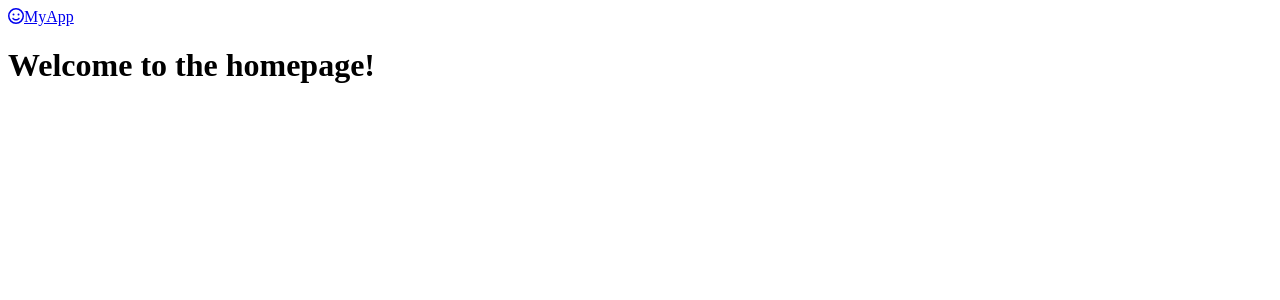
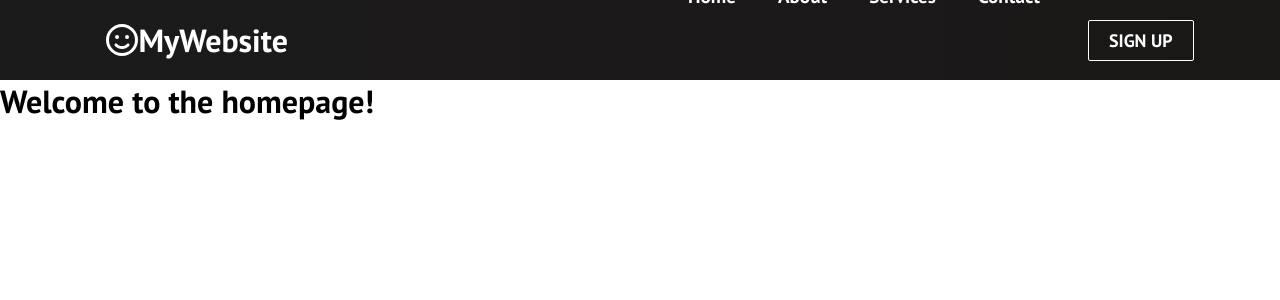
Before and after one commit to JonathanDarg/React-Website, a React (Create React App) app: page / in a window 1280 px wide. Shown: the top 300 px of the page. Built offline with nearby package versions, Linux system fonts and the light colour scheme.

Commit message:
mostly working navbar

```diff
--- a/package.json
+++ b/package.json
@@ -5,6 +5,7 @@
   "dependencies": {
     "@fortawesome/fontawesome-svg-core": "^6.7.2",
     "@fortawesome/free-regular-svg-icons": "^6.7.2",
+    "@fortawesome/free-solid-svg-icons": "^6.7.2",
     "@fortawesome/react-fontawesome": "^0.2.2",
     "@testing-library/dom": "^10.4.0",
     "@testing-library/jest-dom": "^6.6.3",
--- a/public/index.html
+++ b/public/index.html
@@ -9,6 +9,10 @@
       name="description"
       content="Web site created using create-react-app"
     />
+    <link
+    href="https://fonts.googleapis.com/css2?family=PT+Sans:wght@700&display=swap"
+    rel="stylesheet"
+  />
     <link rel="apple-touch-icon" href="%PUBLIC_URL%/logo192.png" />
     <!--
       manifest.json provides metadata used when your web app is installed on a
--- a/src/App.css
+++ b/src/App.css
@@ -0,0 +1,50 @@
+* {
+    box-sizing: border-box;
+    margin: 0;
+    padding: 0;
+    font-family: 'PT Sans', sans-serif;
+  }
+
+  .home,
+  .about,
+  .services,
+  .Contact,
+  .sign-up {
+    display: flex;
+    height: 90vh;
+    align-items: center;
+    justify-content: center;
+    font-size: 3rem;
+  }
+
+  .services {
+    background-position: center;
+    background-size: cover;
+    background-repeat: no-repeat;
+    color: #fff;
+    font-size: 100px;
+  }
+
+  .about {
+    background-position: center;
+    background-size: fill;
+    background-repeat: no-repeat;
+    color: #fff;
+    font-size: 100px;
+  }
+
+  .Contact {
+    background-position: center;
+    background-size: cover;
+    background-repeat: no-repeat;
+    color: #fff;
+    font-size: 100px;
+  }
+
+  .sign-up {
+    background-position: center;
+    background-size: cover;
+    background-repeat: no-repeat;
+    color: #fff;
+    font-size: 100px;
+  }
--- /dev/null
+++ b/src/components/Button.css
@@ -0,0 +1,43 @@
+:root {
+    --primary: #fff;
+  }
+
+  .btn {
+    padding: 8px 20px;
+    border-radius: 2px;
+    outline: none;
+    border: none;
+    cursor: pointer;
+  }
+
+  .btn--primary {
+    background-color: var(--primary);
+    color: #242424;
+    border: 1px solid var(--primary);
+  }
+
+  .btn--outline {
+    background-color: transparent;
+    color: #fff;
+    padding: 8px 20px;
+    border: 1px solid var(--primary);
+    transition: all 0.3s ease-out;
+  }
+
+  .btn--medium {
+    padding: 8px 20px;
+    font-size: 18px;
+  }
+
+  .btn--large {
+    padding: 12px 26px;
+    font-size: 20px;
+  }
+
+  .btn--large:hover,
+  .btn--medium:hover {
+    transition: all 0.3s ease-out;
+    background: #fff;
+    color: #242424;
+    transition: 250ms;
+  }
--- /dev/null
+++ b/src/components/Button.js
@@ -0,0 +1,36 @@
+import React from 'react'
+import './Button.css'
+import { Link } from 'react-router-dom'
+
+const StyleSheet = ['btn--primary', 'btn--outline']
+const SizeSheet = ['btn--medium', 'btn--large']
+
+export const Button = ({
+    children,
+    onClick,
+    type,
+    buttonStyle,
+    buttonSize,
+}) => {
+    const checkButtonStyle = StyleSheet.includes(buttonStyle)
+        ? buttonStyle
+        : StyleSheet[0];
+
+    {/* check if button size is in the array, if not use the first one */}
+    const checkButtonSize = SizeSheet.includes(buttonSize)
+        ? buttonSize
+        : SizeSheet[0];
+
+
+    return (
+        <Link to='/sign-up' className='btn-mobile'>
+            <button
+            className={`btn ${checkButtonStyle} ${checkButtonSize}`}
+            onClick={onClick}
+            type={type}
+            >
+                {children}
+            </button>
+        </Link>
+    )
+};
--- a/src/components/Navbar.css
+++ b/src/components/Navbar.css
@@ -0,0 +1,165 @@
+.navbar {
+  background: linear-gradient(90deg, rgb(28, 27, 27) 0%, rgb(26, 23, 23) 100%);
+  height: 80px;
+  display: flex;
+  justify-content: center;
+  align-items: center;
+  font-size: 1.2rem;
+  position: sticky;
+  top: 0;
+  z-index: 999;
+}
+
+.navbar-container {
+  display: flex;
+  justify-content: center;
+  align-items: center;
+  height: 80px;
+  max-width: 1500px;
+}
+
+.navbar-logo {
+  color: #fff;
+  justify-self: start;
+  margin-left: 20px;
+  cursor: pointer;
+  text-decoration: none;
+  font-size: 2rem;
+  display: flex;
+  align-items: center;
+}
+
+.fa-typo3 {
+  margin-left: 0.5rem;
+  font-size: 1.8rem;
+}
+
+.nav-menu {
+  display: grid;
+  grid-template-columns: repeat(4, auto);
+  grid-gap: 10px;
+  list-style: none;
+  text-align: center;
+  width: 60vw;
+  justify-content: end;
+  margin-right: 2rem;
+}
+
+.nav-item {
+  height: 80px;
+}
+
+.nav-links {
+  color: #fff;
+  display: flex;
+  align-items: center;
+  text-decoration: none;
+  padding: 0.5rem 1rem;
+  height: 100%;
+}
+
+.nav-links:hover {
+  border-bottom: 4px solid #fff;
+  transition: all 0.2s ease-out;
+}
+
+.fa-bars {
+  color: #fff;
+}
+
+.nav-links-mobile {
+  display: none;
+}
+
+.menu-icon {
+  display: none;
+}
+
+@media screen and (max-width: 960px) {
+  .NavbarItems {
+    position: relative;
+  }
+
+  .nav-menu {
+    display: flex;
+    flex-direction: column;
+    width: 100%;
+    height: 90vh;
+    position: absolute;
+    top: 80px;
+    left: -100%;
+    opacity: 1;
+    transition: all 0.5s ease;
+  }
+
+  .nav-menu.active {
+    background: #242222;
+    left: 0;
+    opacity: 1;
+    transition: all 0.5s ease;
+    z-index: 1;
+  }
+
+  .nav-links {
+    text-align: center;
+    padding: 2rem;
+    width: 100%;
+    display: table;
+  }
+
+  .nav-links:hover {
+    background-color: #fff;
+    color: #242424;
+    border-radius: 0;
+  }
+
+  .navbar-logo {
+    position: absolute;
+    top: 0;
+    left: 0;
+    transform: translate(25%, 50%);
+  }
+
+  .menu-icon {
+    display: block;
+    position: absolute;
+    top: 0;
+    right: 0;
+    transform: translate(-100%, 60%);
+    font-size: 1.8rem;
+    cursor: pointer;
+  }
+
+  .fa-times {
+    color: #fff;
+    font-size: 2rem;
+  }
+
+  .nav-links-mobile {
+    display: block;
+    text-align: center;
+    margin: 2rem auto;
+    border-radius: 4px;
+    width: 80%;
+    text-decoration: none;
+    font-size: 1.5rem;
+    background-color: transparent;
+    color: #fff;
+    padding: 14px 20px;
+    border: 1px solid #fff;
+    transition: all 0.3s ease-out;
+  }
+
+  .nav-links-mobile:hover {
+    background: #fff;
+    color: #242424;
+    transition: 250ms;
+  }
+
+  .menu-toggle-icon {
+    color: #fff;
+    font-size: 2rem;
+    cursor: pointer;
+  }
+
+}
--- a/src/components/Navbar.js
+++ b/src/components/Navbar.js
@@ -1,21 +1,96 @@
-import React, {useState} from 'react'
+import React, { useState, useEffect } from 'react';
 import { FontAwesomeIcon } from '@fortawesome/react-fontawesome';
 import { faFaceSmile } from '@fortawesome/free-regular-svg-icons';
+import { faBars, faTimes } from '@fortawesome/free-solid-svg-icons';
 import { Link } from 'react-router-dom';
+import { Button } from './Button';
+import './Navbar.css';
 
 function Navbar() {
+  const [click, setClick] = useState(false);
+  const [button, setButton] = useState(true);
+
+  const handleClick = () => setClick(!click);
+  const closeMobileMenu = () => setClick(false);
+
+  // Show/hide SIGN UP button based on screen width
+  const showButton = () => {
+    if (window.innerWidth <= 960) {
+      setButton(false);
+    } else {
+      setButton(true);
+    }
+  };
+
+  // Only run the resize listener once on mount
+  useEffect(() => {
+    showButton();
+    window.addEventListener('resize', showButton);
+    return () => window.removeEventListener('resize', showButton);
+  }, []);
+
   return (
-      <>
     <nav className="navbar">
       <div className="navbar-container">
-            <Link to="/" className="navbar-logo">
+        <Link to="/" className="navbar-logo" onClick={closeMobileMenu}>
           <FontAwesomeIcon icon={faFaceSmile} className="logo-icon" />
-            MyApp
+          MyWebsite
         </Link>
+
+        {/* Hamburger menu icon */}
+        <div className="menu-icon" onClick={handleClick}>
+          <FontAwesomeIcon
+            icon={click ? faTimes : faBars}
+            className="menu-toggle-icon"
+          />
+        </div>
+
+        {/* Nav links */}
+        <ul className={click ? 'nav-menu active' : 'nav-menu'}>
+          <li className="nav-item">
+            <Link to="/" className="nav-links" onClick={closeMobileMenu}>
+              Home
+            </Link>
+          </li>
+          <li className="nav-item">
+            <Link to="/about" className="nav-links" onClick={closeMobileMenu}>
+              About
+            </Link>
+          </li>
+          <li className="nav-item">
+            <Link
+              to="/services"
+              className="nav-links"
+              onClick={closeMobileMenu}
+            >
+              Services
+            </Link>
+          </li>
+          <li className="nav-item">
+            <Link
+              to="/contact"
+              className="nav-links"
+              onClick={closeMobileMenu}
+            >
+              Contact
+            </Link>
+          </li>
+          <li className="nav-item">
+            <Link
+              to="/sign-up"
+              className="nav-links-mobile"
+              onClick={closeMobileMenu}
+            >
+              Sign Up
+            </Link>
+          </li>
+        </ul>
+
+        {/* Desktop Sign Up Button */}
+        {button && <Button buttonStyle="btn--outline">SIGN UP</Button>}
       </div>
     </nav>
-      </>
   );
 }
 
-export default Navbar
+export default Navbar;
```
Also changed, not shown: 1 other file (tests, documents, lock files or other folders). Lines whose indentation alone changed are shown as unchanged.
